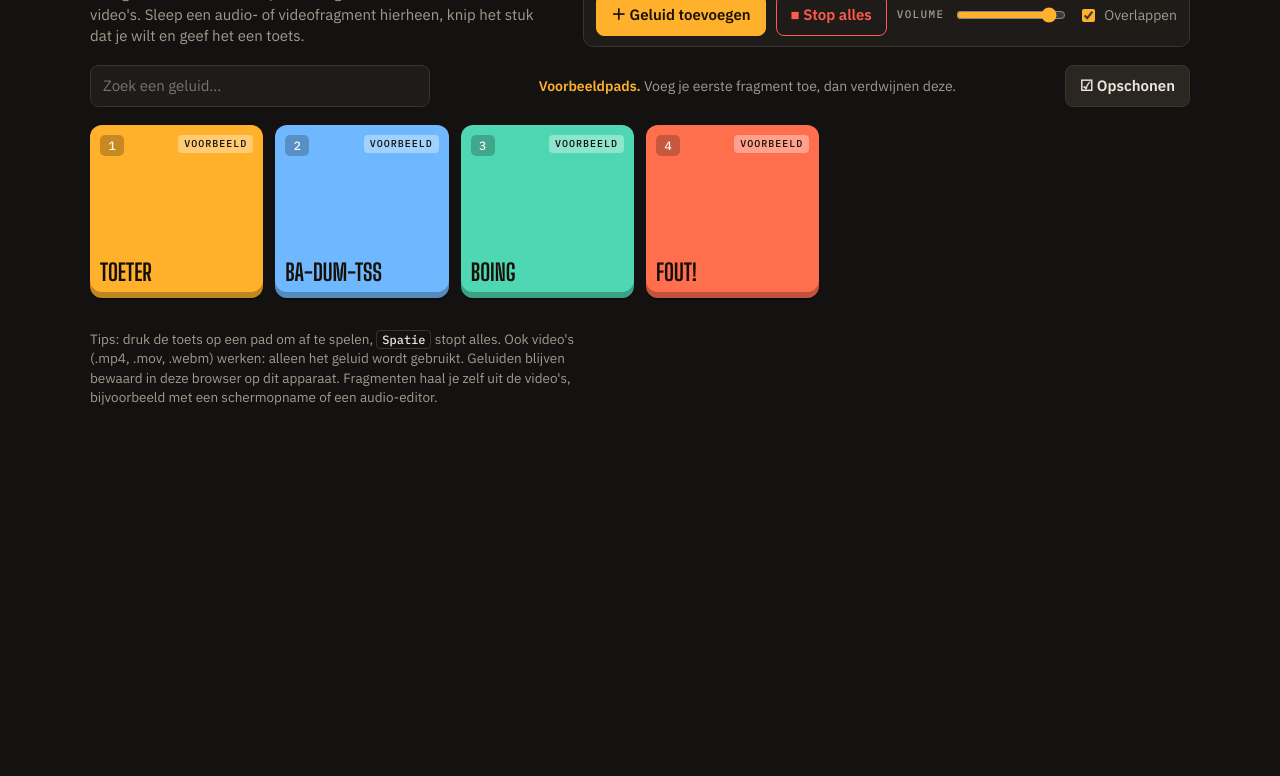
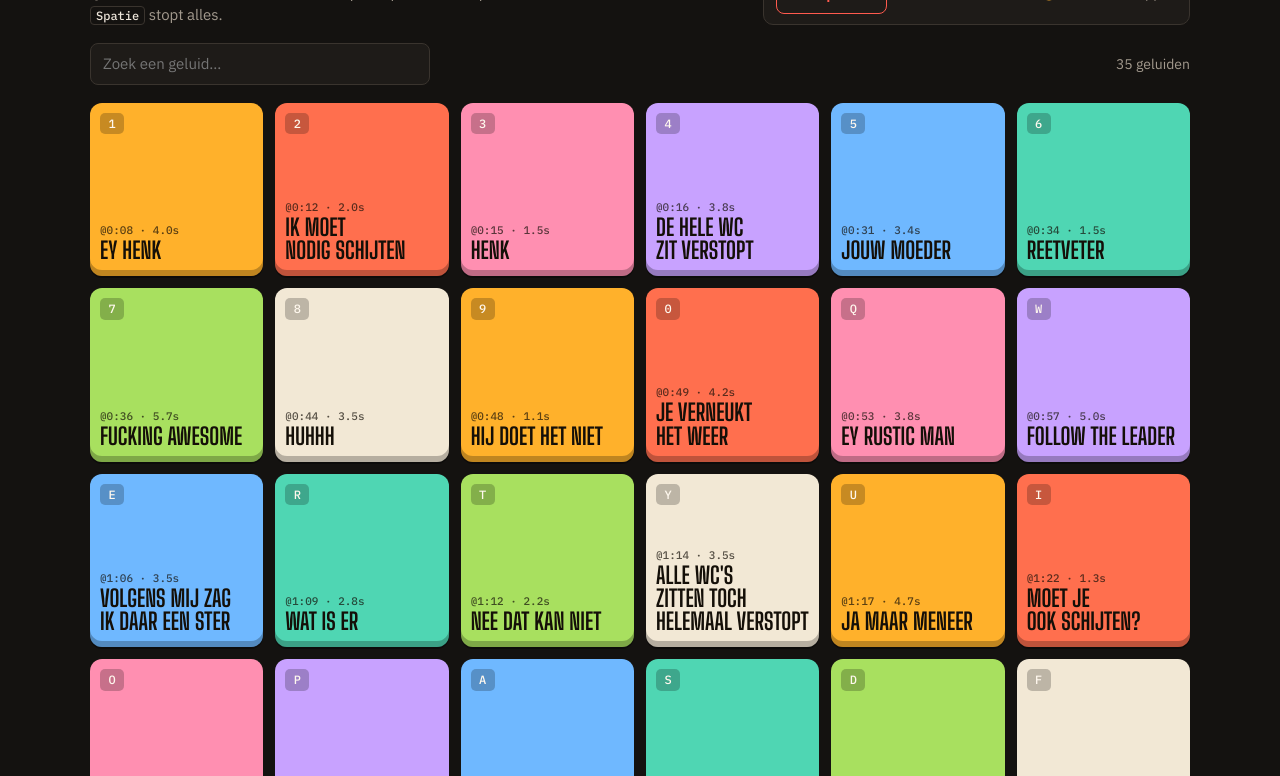
Before and after one commit to nickcambeen/mastermovies, a plain HTML site: page index.html in a window 1280 px wide. Shown: the part 96-872 px from the top of the page. Before the commit the page ends 800 px from the top, so only its background shows below. Drawn offline with Linux system fonts and the light colour scheme; no server answers.

Commit message:
Alleen afspelen: bewerken, toevoegen en opschonen uitgezet
Co-Authored-By: Claude Opus 5.5 <noreply@anthropic.com>
Claude-Session: https://claude.ai/code/session_01JH9rkYtwThNxY49v61WEWv

```diff
--- a/clips/presets.json
+++ b/clips/presets.json
@@ -4,211 +4,246 @@
 "id": "staar-03",
 "file": "clips/staar-wars-03.mp3",
 "name": "Ey Henk",
-"at": "0:08"
+"at": "0:08",
+"dur": 3.97
 },
 {
 "id": "staar-04",
 "file": "clips/staar-wars-04.mp3",
 "name": "Ik moet nodig schijten",
-"at": "0:12"
+"at": "0:12",
+"dur": 2.04
 },
 {
 "id": "staar-05",
 "file": "clips/staar-wars-05.mp3",
 "name": "Henk",
-"at": "0:15"
+"at": "0:15",
+"dur": 1.52
 },
 {
 "id": "staar-06",
 "file": "clips/staar-wars-06.mp3",
 "name": "De hele wc zit verstopt",
-"at": "0:16"
+"at": "0:16",
+"dur": 3.79
 },
 {
 "id": "staar-10",
 "file": "clips/staar-wars-10.mp3",
 "name": "Jouw moeder",
-"at": "0:31"
+"at": "0:31",
+"dur": 3.42
 },
 {
 "id": "staar-11",
 "file": "clips/staar-wars-11.mp3",
 "name": "Reetveter",
-"at": "0:34"
+"at": "0:34",
+"dur": 1.52
 },
 {
 "id": "staar-12",
 "file": "clips/staar-wars-12.mp3",
 "name": "Fucking awesome",
-"at": "0:36"
+"at": "0:36",
+"dur": 5.67
 },
 {
 "id": "staar-14",
 "file": "clips/staar-wars-14.mp3",
 "name": "Huhhh",
-"at": "0:44"
+"at": "0:44",
+"dur": 3.5
 },
 {
 "id": "staar-15",
 "file": "clips/staar-wars-15.mp3",
 "name": "Hij doet het niet",
-"at": "0:48"
+"at": "0:48",
+"dur": 1.15
 },
 {
 "id": "staar-16",
 "file": "clips/staar-wars-16.mp3",
 "name": "Je verneukt het weer",
-"at": "0:49"
+"at": "0:49",
+"dur": 4.23
 },
 {
 "id": "staar-17",
 "file": "clips/staar-wars-17.mp3",
 "name": "Ey rustic man",
-"at": "0:53"
+"at": "0:53",
+"dur": 3.84
 },
 {
 "id": "staar-18",
 "file": "clips/staar-wars-18.mp3",
 "name": "Follow the leader",
-"at": "0:57"
+"at": "0:57",
+"dur": 4.96
 },
 {
 "id": "staar-20",
 "file": "clips/staar-wars-20.mp3",
 "name": "Volgens mij zag ik daar een ster",
-"at": "1:06"
+"at": "1:06",
+"dur": 3.55
 },
 {
 "id": "staar-21",
 "file": "clips/staar-wars-21.mp3",
 "name": "Wat is er",
-"at": "1:09"
+"at": "1:09",
+"dur": 2.8
 },
 {
 "id": "staar-22",
 "file": "clips/staar-wars-22.mp3",
 "name": "Nee dat kan niet",
-"at": "1:12"
+"at": "1:12",
+"dur": 2.17
 },
 {
 "id": "staar-23",
 "file": "clips/staar-wars-23.mp3",
 "name": "Alle wc's zitten toch helemaal verstopt",
-"at": "1:14"
+"at": "1:14",
+"dur": 3.53
 },
 {
 "id": "staar-24",
 "file": "clips/staar-wars-24.mp3",
 "name": "Ja maar meneer",
-"at": "1:17"
+"at": "1:17",
+"dur": 4.73
 },
 {
 "id": "staar-25",
 "file": "clips/staar-wars-25.mp3",
 "name": "Moet je ook schijten?",
-"at": "1:22"
+"at": "1:22",
+"dur": 1.25
 },
 {
 "id": "staar-26",
 "file": "clips/staar-wars-26.mp3",
 "name": "Ja eigenlijk wel",
-"at": "1:23"
+"at": "1:23",
+"dur": 2.53
 },
 {
 "id": "staar-27",
 "file": "clips/staar-wars-27.mp3",
 "name": "Ah fuck",
-"at": "1:25"
+"at": "1:25",
+"dur": 4.13
 },
 {
 "id": "staar-28",
 "file": "clips/staar-wars-28.mp3",
 "name": "Huaahahh",
-"at": "1:29"
+"at": "1:29",
+"dur": 1.41
 },
 {
 "id": "staar-30",
 "file": "clips/staar-wars-30.mp3",
 "name": "Ahhhh",
-"at": "1:32"
+"at": "1:32",
+"dur": 5.69
 },
 {
 "id": "staar-31",
 "file": "clips/staar-wars-31.mp3",
 "name": "Ha ha ha ha",
-"at": "1:38"
+"at": "1:38",
+"dur": 4.73
 },
 {
 "id": "staar-32",
 "file": "clips/staar-wars-32.mp3",
 "name": "Ha ha ha ha 2",
-"at": "1:42"
+"at": "1:42",
+"dur": 5.36
 },
 {
 "id": "staar-33",
 "file": "clips/staar-wars-33.mp3",
 "name": "Genoeg gelachen",
-"at": "1:48"
+"at": "1:48",
+"dur": 1.59
 },
 {
 "id": "staar-34",
 "file": "clips/staar-wars-34.mp3",
 "name": "Maar, was wel lachen he",
-"at": "1:49"
+"at": "1:49",
+"dur": 1.88
 },
 {
 "id": "staar-35",
 "file": "clips/staar-wars-35.mp3",
 "name": "Was helemaal nie grappig",
-"at": "1:52"
+"at": "1:52",
+"dur": 1.57
 },
 {
 "id": "staar-36",
 "file": "clips/staar-wars-36.mp3",
 "name": "Hou je klep",
-"at": "1:54"
+"at": "1:54",
+"dur": 2.95
 },
 {
 "id": "staar-37",
 "file": "clips/staar-wars-37.mp3",
 "name": "Ik ben niet alleen een komiek",
-"at": "1:57"
+"at": "1:57",
+"dur": 4.05
 },
 {
 "id": "staar-38",
 "file": "clips/staar-wars-38.mp3",
 "name": "Je oma ja",
-"at": "2:01"
+"at": "2:01",
+"dur": 5.46
 },
 {
 "id": "staar-39",
 "file": "clips/staar-wars-39.mp3",
 "name": "Neeee",
-"at": "2:06"
+"at": "2:06",
+"dur": 4.99
 },
 {
 "id": "staar-40",
 "file": "clips/staar-wars-40.mp3",
 "name": "Das nie waar",
-"at": "2:11"
+"at": "2:11",
+"dur": 2.66
 },
 {
 "id": "staar-41",
 "file": "clips/staar-wars-41.mp3",
 "name": "Ik heb geen oma",
-"at": "2:13"
+"at": "2:13",
+"dur": 2.64
 },
 {
 "id": "staar-42",
 "file": "clips/staar-wars-42.mp3",
 "name": "Maar ja, is toch waar he",
-"at": "2:15"
+"at": "2:15",
+"dur": 6.48
 },
 {
 "id": "staar-43-44",
 "file": "clips/staar-wars-43-44.mp3",
 "name": "Ik hoop dat je zal branden",
-"at": "2:21"
+"at": "2:21",
+"dur": 6.32
 }
 ],
 "remove": [
--- a/index.html
+++ b/index.html
@@ -96,6 +96,9 @@ input[type=range]{accent-color:var(--accent);width:110px}
 .pad .chk{width:22px;height:22px;accent-color:#140f08}
 .pad.marked{filter:grayscale(1) brightness(.55)}
 .pad .nm{margin:0 8px 8px;width:calc(100% - 16px);background:rgba(255,255,255,.55);border:none;border-radius:6px;padding:5px 7px;font:600 13px var(--f-body);color:#140f08}
+.ro .edit-only{display:none!important}
+html:not(.ro) .ro-only{display:none!important}
+.sub kbd{font-family:var(--f-mono);font-size:12px;border:1px solid var(--line);border-radius:4px;padding:1px 5px;color:var(--fg)}
 .pad .pl{background:rgba(0,0,0,.25);color:#fff;border:none;padding:4px 9px;font-size:12px;border-radius:6px}
 </style>
 
@@ -103,10 +106,11 @@ input[type=range]{accent-color:var(--accent);width:110px}
   <header>
     <div>
       <h1>Master<span>board</span></h1>
-      <p class="sub">Je eigen soundboard met quotes en geluiden uit Mastermovies-video's. Sleep een audio- of videofragment hierheen, knip het stuk dat je wilt en geef het een toets.</p>
+      <p class="sub edit-only">Je eigen soundboard met quotes en geluiden uit Mastermovies-video's. Sleep een audio- of videofragment hierheen, knip het stuk dat je wilt en geef het een toets.</p>
+      <p class="sub ro-only">Quotes uit Mastermovies-video's. Tik op een pad of druk op de toets; <kbd>Spatie</kbd> stopt alles.</p>
     </div>
     <div class="transport">
-      <label class="btn primary" for="file">＋ Geluid toevoegen<input id="file" type="file" accept="audio/*,video/*" multiple></label>
+      <label class="btn primary edit-only" for="file">＋ Geluid toevoegen<input id="file" type="file" accept="audio/*,video/*" multiple></label>
       <button class="stop" id="stopAll" title="Spatie">■ Stop alles</button>
       <span class="lbl">Volume</span><input id="vol" type="range" min="0" max="1" step="0.01" value="0.9" aria-label="Volume">
       <label class="check"><input id="overlap" type="checkbox" checked> Overlappen</label>
@@ -116,7 +120,7 @@ input[type=range]{accent-color:var(--accent);width:110px}
   <div class="toolbar">
     <input class="search" id="q" type="search" placeholder="Zoek een geluid…" aria-label="Zoeken">
     <span class="notice" id="notice"></span>
-    <button id="selToggle">☑ Opschonen</button>
+    <button id="selToggle" class="edit-only">☑ Opschonen</button>
   </div>
   <div class="selbar" id="selbar" hidden>
     <span><b id="selCount">0</b> aangevinkt om te verwijderen. Typ ook gerust een naam in een pad.</span>
@@ -131,7 +135,7 @@ input[type=range]{accent-color:var(--accent);width:110px}
 
   <div class="grid" id="grid"></div>
 
-  <p class="help">Tips: druk de toets op een pad om af te spelen, <kbd>Spatie</kbd> stopt alles. Ook video's (.mp4, .mov, .webm) werken: alleen het geluid wordt gebruikt. Geluiden blijven bewaard in deze browser op dit apparaat. Fragmenten haal je zelf uit de video's, bijvoorbeeld met een schermopname of een audio-editor.</p>
+  <p class="help edit-only">Tips: druk de toets op een pad om af te spelen, <kbd>Spatie</kbd> stopt alles. Ook video's (.mp4, .mov, .webm) werken: alleen het geluid wordt gebruikt. Geluiden blijven bewaard in deze browser op dit apparaat. Fragmenten haal je zelf uit de video's, bijvoorbeeld met een schermopname of een audio-editor.</p>
 </div>
 
 <div class="drop" id="drop" hidden>Laat los om toe te voegen</div>
@@ -169,6 +173,8 @@ input[type=range]{accent-color:var(--accent);width:110px}
 </div>
 
 <script>
+const EDIT=false; // false = alleen afspelen; de set komt uit clips/presets.json
+if(!EDIT)document.documentElement.classList.add("ro");
 const COLORS=["#ffb12b","#ff6f4e","#ff8fb1","#c8a2ff","#6fb8ff","#4fd6b3","#a8e05f","#f2e8d5"];
 const KEYS="1234567890QWERTYUIOPASDFGHJKLZXCVBNM".split("");
 const $=id=>document.getElementById(id);
@@ -177,7 +183,7 @@ let ctx, master, sounds=[], buffers=new Map(), playing=new Map(), editing=null,
 /* ---------- audio ---------- */
 function ac(){if(!ctx){ctx=new (window.AudioContext||window.webkitAudioContext)();master=ctx.createGain();master.gain.value=+$("vol").value;master.connect(ctx.destination);}if(ctx.state==="suspended")ctx.resume();return ctx;}
 async function decode(blob){const ab=await blob.arrayBuffer();return await new Promise((res,rej)=>ac().decodeAudioData(ab,res,rej));}
-async function getBuf(s){if(buffers.has(s.id))return buffers.get(s.id);const b=s.demo?makeDemo(s.demo):await decode(s.blob);buffers.set(s.id,b);return b;}
+async function getBuf(s){if(buffers.has(s.id))return buffers.get(s.id);const b=s.demo?makeDemo(s.demo):await decode(s.blob||await (await fetch(s.url)).blob());buffers.set(s.id,b);return b;}
 function stopId(id){(playing.get(id)||[]).forEach(p=>{try{p.src.stop()}catch(e){}});playing.delete(id);}
 function stopAll(){[...playing.keys()].forEach(stopId);stopPreview();}
 async function play(s){
@@ -231,11 +237,12 @@ function render(){
       el.querySelector(".nm").addEventListener("change",async e=>{const v=e.target.value.trim();if(v){s.name=v;await dbPut(s)}});
       g.appendChild(el)});$("selCount").textContent=marked.size;return}
   list.forEach(s=>{const el=document.createElement("div");el.className="pad";el.dataset.id=s.id;el.style.setProperty("--pc",s.color);el.tabIndex=0;el.setAttribute("role","button");el.setAttribute("aria-label","Speel "+s.name);
-    const dur=s.demo?"":(s.src?"@"+s.src+" · ":"")+fmt((s.end||0)-(s.start||0));
-    el.innerHTML=`<div class="top"><span class="key">${s.key||"·"}</span>${s.demo?'<span class="tag">Voorbeeld</span>':""}</div>${s.demo?"":'<button class="edit" aria-label="Bewerk">Bewerk</button>'}<div><div class="dur">${dur}</div><div class="name">${esc(s.name)}</div></div><div class="prog"></div>`;
+    const dur=s.demo?"":(s.src?"@"+s.src+" · ":"")+fmt(s.dur??((s.end||0)-(s.start||0)));
+    el.innerHTML=`<div class="top"><span class="key">${s.key||"·"}</span>${s.demo?'<span class="tag">Voorbeeld</span>':""}</div>${s.demo||!EDIT?"":'<button class="edit" aria-label="Bewerk">Bewerk</button>'}<div><div class="dur">${dur}</div><div class="name">${esc(s.name)}</div></div><div class="prog"></div>`;
     el.addEventListener("click",e=>{if(e.target.closest(".edit")){openEditor(s);return}play(s)});
     el.addEventListener("keydown",e=>{if(e.key==="Enter"){e.preventDefault();play(s)}});
     g.appendChild(el)});
+  if(!EDIT){notice(own().length?`${own().length} geluiden`:"Geluiden laden…");return}
   notice(own().length?`${own().length} geluid${own().length===1?"":"en"}`:"<b>Voorbeeldpads.</b> Voeg je eerste fragment toe, dan verdwijnen deze.",true);
 }
 function notice(t,html){html?$("notice").innerHTML=t:$("notice").textContent=t}
@@ -254,10 +261,10 @@ async function addFiles(files){
 }
 $("file").addEventListener("change",e=>{addFiles([...e.target.files]);e.target.value=""});
 let dragN=0;
-addEventListener("dragenter",e=>{if([...e.dataTransfer.types].includes("Files")){dragN++;$("drop").hidden=false}});
+addEventListener("dragenter",e=>{if(EDIT&&[...e.dataTransfer.types].includes("Files")){dragN++;$("drop").hidden=false}});
 addEventListener("dragleave",()=>{if(--dragN<=0){dragN=0;$("drop").hidden=true}});
 addEventListener("dragover",e=>e.preventDefault());
-addEventListener("drop",e=>{e.preventDefault();dragN=0;$("drop").hidden=true;addFiles([...e.dataTransfer.files])});
+addEventListener("drop",e=>{e.preventDefault();dragN=0;$("drop").hidden=true;if(EDIT)addFiles([...e.dataTransfer.files])});
 
 /* ---------- editor ---------- */
 let ed={};
@@ -331,11 +338,21 @@ addEventListener("keydown",e=>{
 (async()=>{
   try{const v=localStorage.getItem("mb-vol");if(v)$("vol").value=v;const o=localStorage.getItem("mb-ov");if(o)$("overlap").checked=o==="1"}catch(_){}
   render();
+  if(!EDIT){await loadReadOnly();return}
   db=await openDB();
   if(!db){notice("Opslaan lukt niet in deze browser; geluiden blijven alleen staan tot je de pagina sluit.");return}
   sounds=(await dbAll()||[]).sort((a,b)=>a.created-b.created);render();
   await seedPresets();
 })();
+
+/* ---------- alleen-afspelen: set rechtstreeks uit presets.json ---------- */
+async function loadReadOnly(){
+  let data;try{data=await (await fetch("clips/presets.json",{cache:"no-cache"})).json()}catch(e){notice("De geluiden konden niet worden geladen. Herlaad de pagina.");return}
+  const list=Array.isArray(data)?data:(data.clips||[]);
+  sounds=list.map((p,i)=>({id:p.id,name:p.name,src:p.at,dur:p.dur,url:p.file,color:COLORS[i%COLORS.length],key:KEYS[i]||"",start:0,end:p.dur||0,gain:1}));
+  render();
+  for(const s of sounds){try{await getBuf(s)}catch(e){}} // vooraf laden voor snelle start
+}
 
 /* ---------- meegeleverde fragmenten ---------- */
 async function seedPresets(){
```
